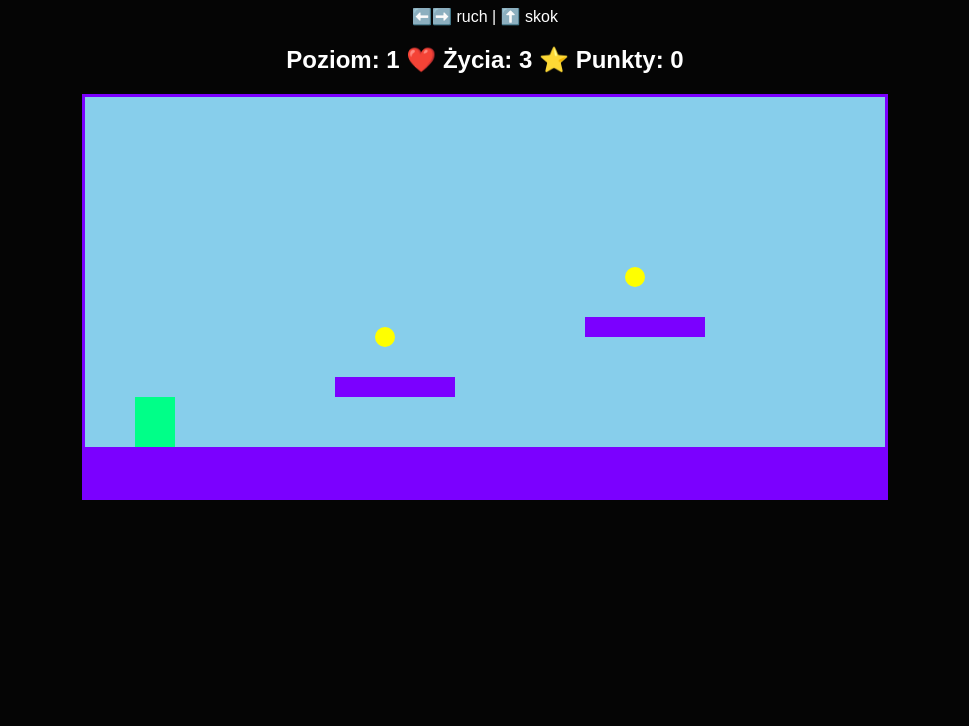
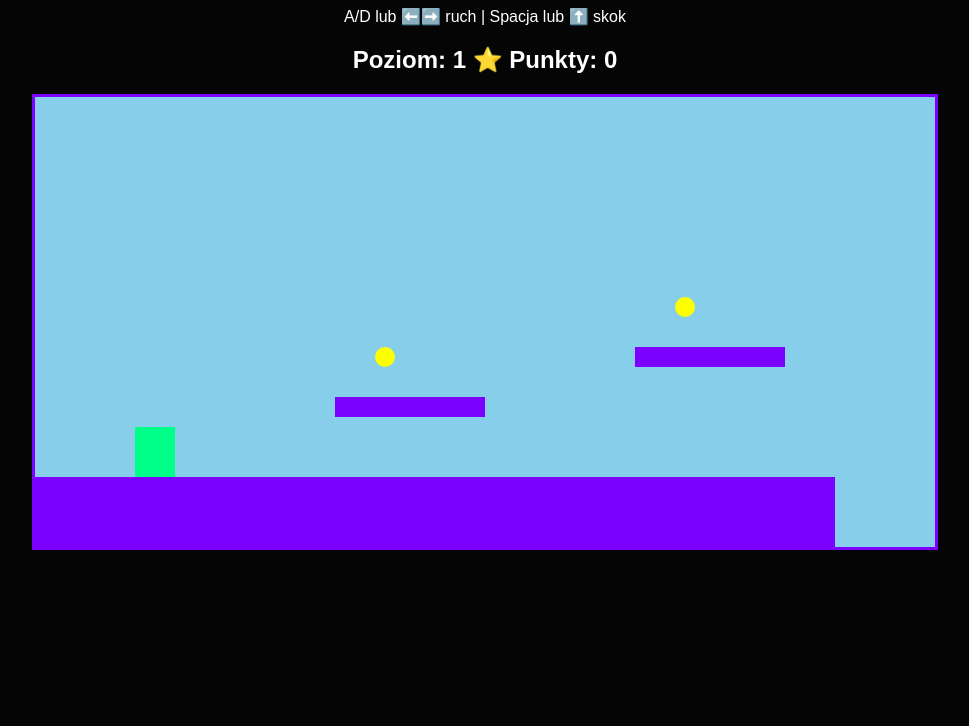
Before and after one commit to KQcompany777/KQ-games, a plain HTML site: page games/adventure.html in a window 1280 px wide. Shown: the part 74-800 px from the top of the page, without its empty margins (155-1124 px from the left). Drawn offline with Linux system fonts and the light colour scheme.

Commit message:
Update adventure.html

```diff
--- a/games/adventure.html
+++ b/games/adventure.html
@@ -1,10 +1,12 @@
 <!DOCTYPE html>
 <html lang="pl">
+
 <head>
 <meta charset="UTF-8">
-<title>KQ Adventure</title>
+<title>KQ Adventure v4</title>
 
 <style>
+
 body{
     background:#050505;
     color:white;
@@ -27,19 +29,18 @@ border:3px solid #7b00ff;
 
 <body>
 
-<h1>⭐ KQ Adventure</h1>
+<h1>⭐ KQ Adventure v4</h1>
 
 <p>
-⬅️➡️ ruch | ⬆️ skok
+A/D lub ⬅️➡️ ruch | Spacja lub ⬆️ skok
 </p>
 
 <h2>
 Poziom: <span id="level">1</span>
-❤️ Życia: <span id="life">3</span>
 ⭐ Punkty: <span id="score">0</span>
 </h2>
 
-<canvas id="game" width="800" height="400"></canvas>
+<canvas id="game" width="900" height="450"></canvas>
 
 
 <script>
@@ -48,9 +49,11 @@ const canvas=document.getElementById("game");
 const ctx=canvas.getContext("2d");
 
 
-let level=1;
-let lives=3;
+let keys={};
+
+let level=0;
 let score=0;
+
 
 let camera=0;
 
@@ -58,50 +61,90 @@ let camera=0;
 let player;
 
 
-let keys={};
+let gravity=0.6;
 
 
-let maps=[];
+let levels=[
 
 
-// generowanie 10 poziomów
-
-for(let i=0;i<10;i++){
-
-maps.push({
+{
+width:2500,
 
 platforms:[
-{x:0,y:350,w:900+i*100,h:50},
-{x:250,y:280,w:120,h:20},
-{x:500,y:220,w:120,h:20},
-{x:800+i*80,y:300,w:120,h:20}
+[0,380,800,70],
+[300,300,150,20],
+[600,250,150,20],
+[1000,320,200,20],
+[1500,260,150,20],
+[2000,330,300,20]
 ],
 
+coins:[
+[350,260],
+[650,210],
+[1050,280],
+[1550,220]
+],
+
+finish:2200
+
+},
+
+
+
+{
+width:3000,
+
+platforms:[
+[0,380,600,70],
+[200,300,100,20],
+[500,220,150,20],
+[900,350,200,20],
+[1300,260,200,20],
+[1800,200,200,20],
+[2400,330,300,20]
+],
 
 coins:[
-{x:300,y:240},
-{x:550,y:180},
-{x:850+i*80,y:260}
+[250,260],
+[550,180],
+[950,310],
+[1350,220],
+[1850,160]
 ],
 
-finish:1000+i*100
-
-});
+finish:2600
 
 }
 
 
+];
+
+
+// tutaj później dodamy poziomy 3-10
+
 
 function loadLevel(){
 
+let l=levels[level];
+
 player={
-x:50,
-y:250,
+
+x:100,
+y:200,
+
 w:40,
 h:50,
+
+dx:0,
 dy:0,
-jump:false
+
+speed:6,
+
+ground:false
+
 };
+
 
 camera=0;
 
@@ -109,76 +152,125 @@ camera=0;
 
 
 document.addEventListener("keydown",e=>{
+
 keys[e.key]=true;
+
 });
 
 
 document.addEventListener("keyup",e=>{
+
 keys[e.key]=false;
+
 });
-
 
 
 function update(){
 
 
-if(keys["ArrowRight"])
-player.x+=5;
+let l=levels[level];
 
 
-if(keys["ArrowLeft"])
-player.x-=5;
+// ruch
+
+player.dx=0;
+
+
+if(keys["a"] || keys["ArrowLeft"]){
+
+player.dx=-player.speed;
+
+}
+
+
+if(keys["d"] || keys["ArrowRight"]){
+
+player.dx=player.speed;
+
+}
+
+
+player.x+=player.dx;
 
 
 
-if(keys["ArrowUp"] && !player.jump){
+// grawitacja
 
-player.dy=-12;
-player.jump=true;
+player.dy+=gravity;
+
+player.y+=player.dy;
+
+
+player.ground=false;
+
+
+
+// kolizje z platformami
+
+l.platforms.forEach(p=>{
+
+
+let x=p[0];
+let y=p[1];
+let w=p[2];
+let h=p[3];
+
+
+if(
+player.x < x+w &&
+player.x+player.w > x &&
+player.y+player.h > y &&
+player.y+player.h < y+h+15 &&
+player.dy>=0
+){
+
+player.y=y-player.h;
+
+player.dy=0;
+
+player.ground=true;
+
+}
+
+
+});
+
+
+
+// skok
+
+if(
+(keys[" "] || keys["ArrowUp"]) &&
+player.ground
+){
+
+player.dy=-13;
+
+player.ground=false;
 
 }
 
 
 
-player.dy+=0.5;
-player.y+=player.dy;
+// monety
+
+l.coins.forEach(c=>{
 
 
+if(!c.taken &&
 
-let map=maps[level-1];
+player.x<c[0]+20 &&
 
+player.x+player.w>c[0] &&
 
+player.y<c[1]+20 &&
 
-map.platforms.forEach(p=>{
+player.y+player.h>c[1]
 
-if(
-player.x<p.x+p.w &&
-player.x+player.w>p.x &&
-player.y+player.h>p.y &&
-player.y+player.h<p.y+20 &&
-player.dy>0
-){
-
-player.y=p.y-player.h;
-player.dy=0;
-player.jump=false;
-
-}
-
-});
-
-
-
-map.coins.forEach(c=>{
-
-if(!c.taken &&
-player.x<c.x+20 &&
-player.x+player.w>c.x &&
-player.y<c.y+20 &&
-player.y+player.h>c.y
 ){
 
 c.taken=true;
+
 score+=10;
 
 }
@@ -187,29 +279,10 @@ score+=10;
 
 
 
-// meta
 
-if(player.x>map.finish){
+// spadnięcie
 
-level++;
-
-
-if(level>10){
-
-alert("🏆 KONIEC GRY! KQ Adventure ukończone!");
-
-level=1;
-score=0;
-
-}
-
-
-else{
-
-alert("⭐ Poziom "+(level-1)+" ukończony!");
-
-}
-
+if(player.y>600){
 
 loadLevel();
 
@@ -217,15 +290,42 @@ loadLevel();
 
 
 
-camera=player.x-300;
+
+// meta
+
+if(player.x>l.finish){
+
+
+level++;
+
+
+if(level>=levels.length){
+
+alert("🏆 Ukończyłeś KQ Adventure!");
+
+level=0;
+
+score=0;
+
+}
+
+
+loadLevel();
+
+
+}
+
+
+
+
+// kamera
+
+camera=player.x-350;
+
 
 if(camera<0)
 camera=0;
 
-
-document.getElementById("level").innerHTML=level;
-document.getElementById("life").innerHTML=lives;
-document.getElementById("score").innerHTML=score;
 
 
 draw();
@@ -233,81 +333,144 @@ draw();
 
 requestAnimationFrame(update);
 
+
 }
 
 
 
 function draw(){
 
-ctx.clearRect(0,0,800,400);
+
+let l=levels[level];
 
 
+ctx.clearRect(0,0,900,450);
+
+
+// niebo
+
 ctx.fillStyle="#87ceeb";
-ctx.fillRect(0,0,800,400);
+
+ctx.fillRect(0,0,900,450);
 
 
 
-let map=maps[level-1];
-
+// platformy
 
 ctx.fillStyle="#7b00ff";
 
-map.platforms.forEach(p=>{
+
+l.platforms.forEach(p=>{
+
 
 ctx.fillRect(
-p.x-camera,
-p.y,
-p.w,
-p.h
+
+p[0]-camera,
+
+p[1],
+
+p[2],
+
+p[3]
+
 );
+
 
 });
 
 
 
-map.coins.forEach(c=>{
+// monety
+
+l.coins.forEach(c=>{
+
 
 if(!c.taken){
 
+
 ctx.fillStyle="yellow";
+
 
 ctx.beginPath();
 
+
 ctx.arc(
-c.x-camera,
-c.y,
+
+c[0]-camera,
+
+c[1],
+
 10,
+
 0,
+
 Math.PI*2
+
 );
+
 
 ctx.fill();
 
+
 }
+
 
 });
 
 
 
+// gracz
+
 ctx.fillStyle="#00ff88";
 
+
 ctx.fillRect(
+
 player.x-camera,
+
 player.y,
+
 player.w,
+
 player.h
+
 );
 
 
 
+// meta
+
 ctx.fillStyle="white";
 
+
 ctx.fillRect(
-map.finish-camera,
-250,
+
+l.finish-camera,
+
+300,
+
 20,
-100
+
+80
+
 );
+
+
+ctx.fillStyle="black";
+
+ctx.fillText(
+"🏁",
+l.finish-camera-10,
+290
+);
+
+
+
+// info
+
+document.getElementById("level").innerHTML=level+1;
+
+document.getElementById("score").innerHTML=score;
 
 
 }
@@ -318,7 +481,10 @@ loadLevel();
 
 update();
 
+
 </script>
 
+
 </body>
+
 </html>
```
Lines whose indentation alone changed are shown as unchanged.
